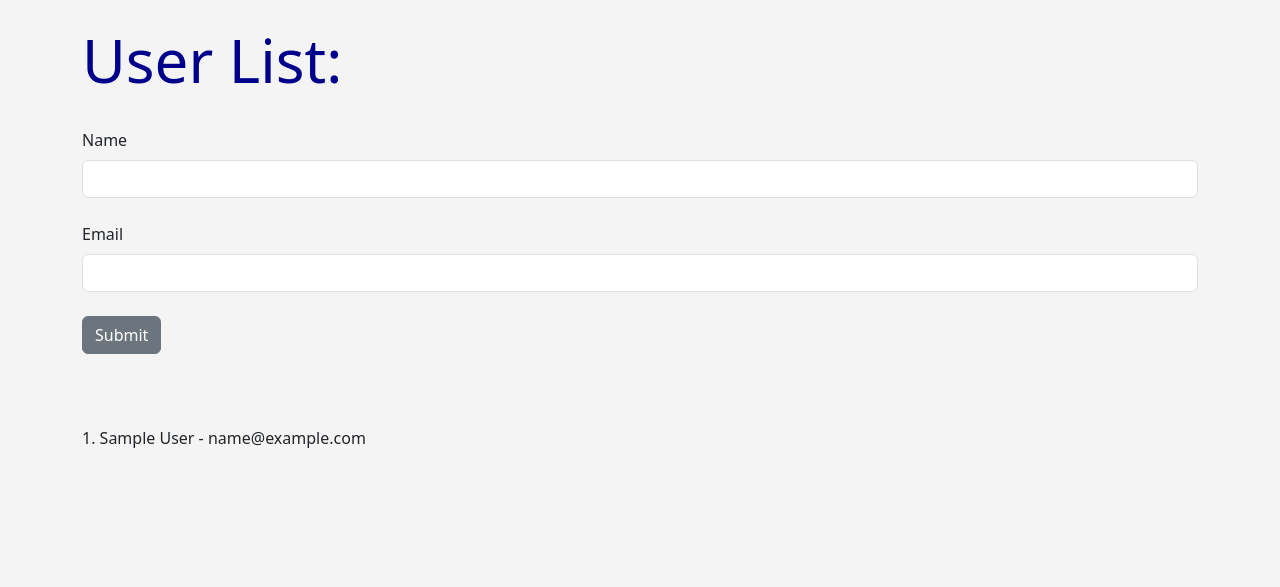
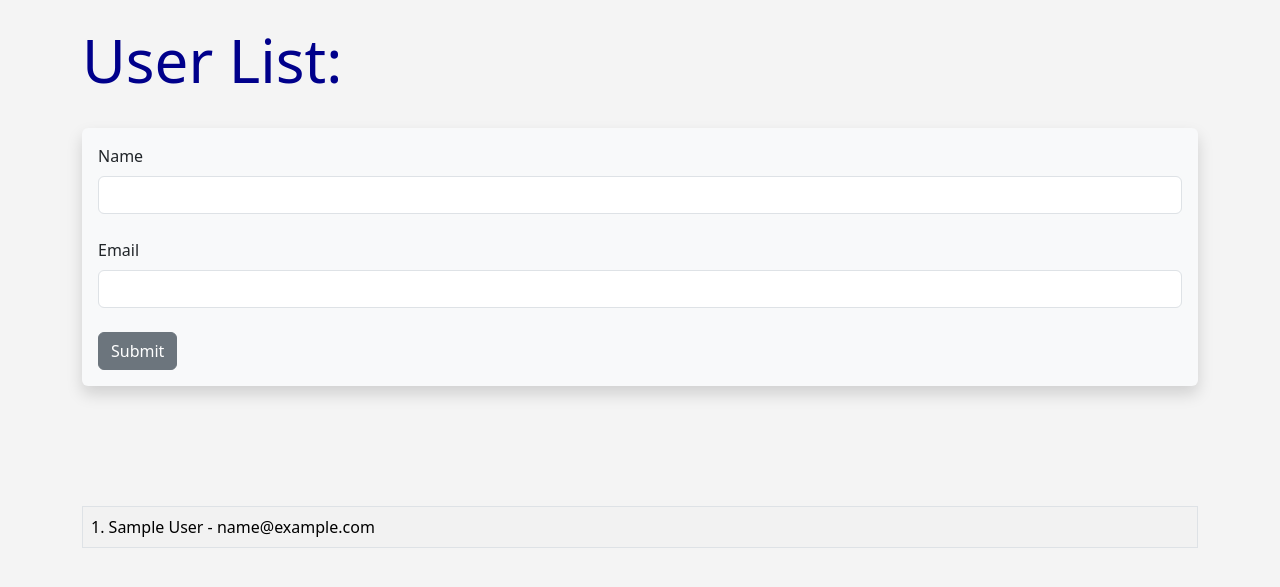
Before and after one commit to CapitainFan/Flasker, a Flask app: page /user/add in a window 1280 px wide. Shown: the part 56-643 px from the top of the page. Run offline with Flask 3, Linux system fonts and the light colour scheme; tables that the repository leaves empty hold one stand-in row (values such as "Sample post").

Commit message:
updated add user page

```diff
--- a/templates/add_user.html
+++ b/templates/add_user.html
@@ -9,11 +9,18 @@
     {% endfor %}
 
     {% if name %}
-        <h1>Hello {{ name }}!!</h1>
+        <h1>User Added -  {{ name }}!!</h1>
         <br/>
+        <table class="table table-hover table-striped table-bordered">
+        {% for our_user in our_users %}
+            <tr><td>{{ our_user.id }}. {{ our_user.name }} - {{ our_user.email }}</td></tr>
+        {% endfor %}
+        </table>
+
     {% else %}
         <h1>User List:</h1>
         <br/>
+        <div class="shadow p-3 mb-5 bg-body-tertiary rounded">
         <form method="POST">
             {{ form.hidden_tag() }}
             {{ form.name.label(class="form-label") }}
@@ -24,13 +31,15 @@
             <br/>
             {{ form.submit(class="btn btn-secondary") }}
         </form>
+        </div>
 
         <br/><br/><br/>
 
+        <table class="table table-hover table-striped table-bordered">
         {% for our_user in our_users %}
-            {{ our_user.id }}. {{ our_user.name }} - {{ our_user.email }}<br/>
+            <tr><td>{{ our_user.id }}. {{ our_user.name }} - {{ our_user.email }}</td></tr>
         {% endfor %}
-
+        </table>
 
     {% endif %}
 
```
Also changed, not shown: 1 other file.
